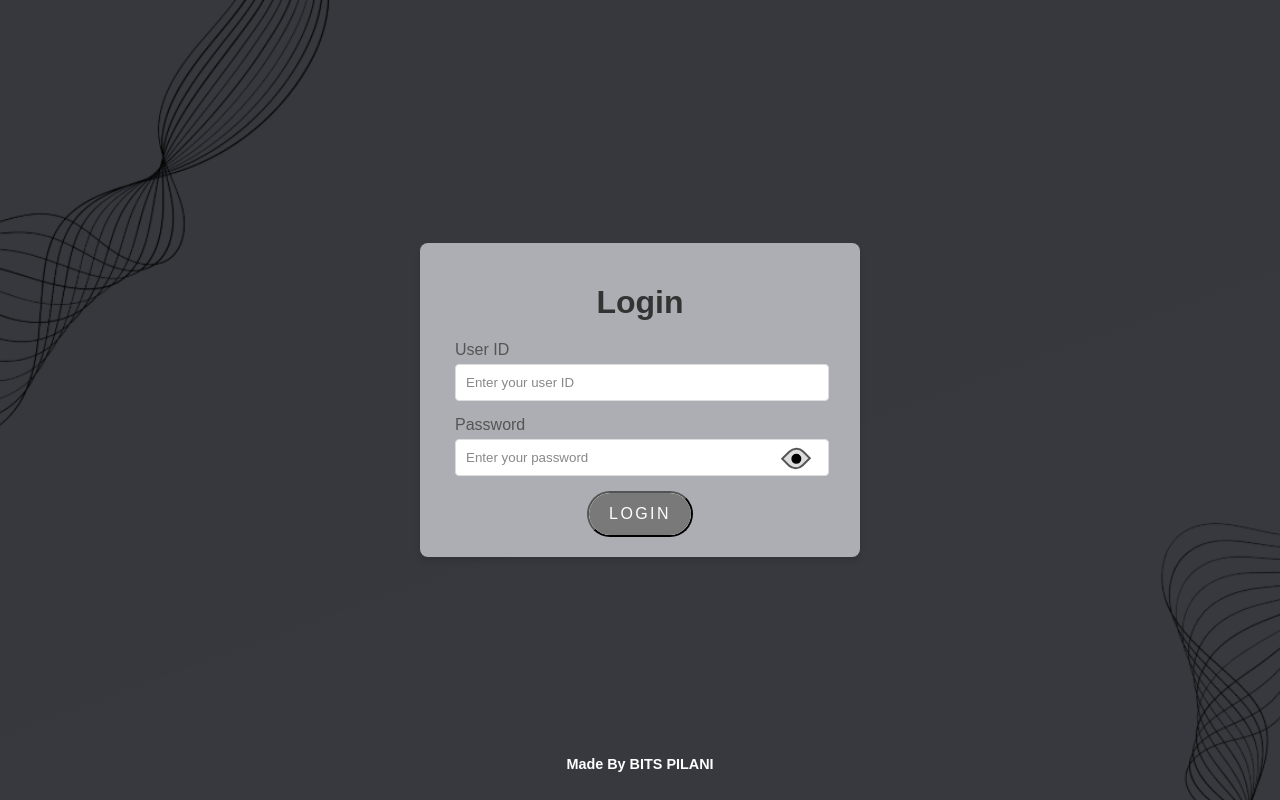
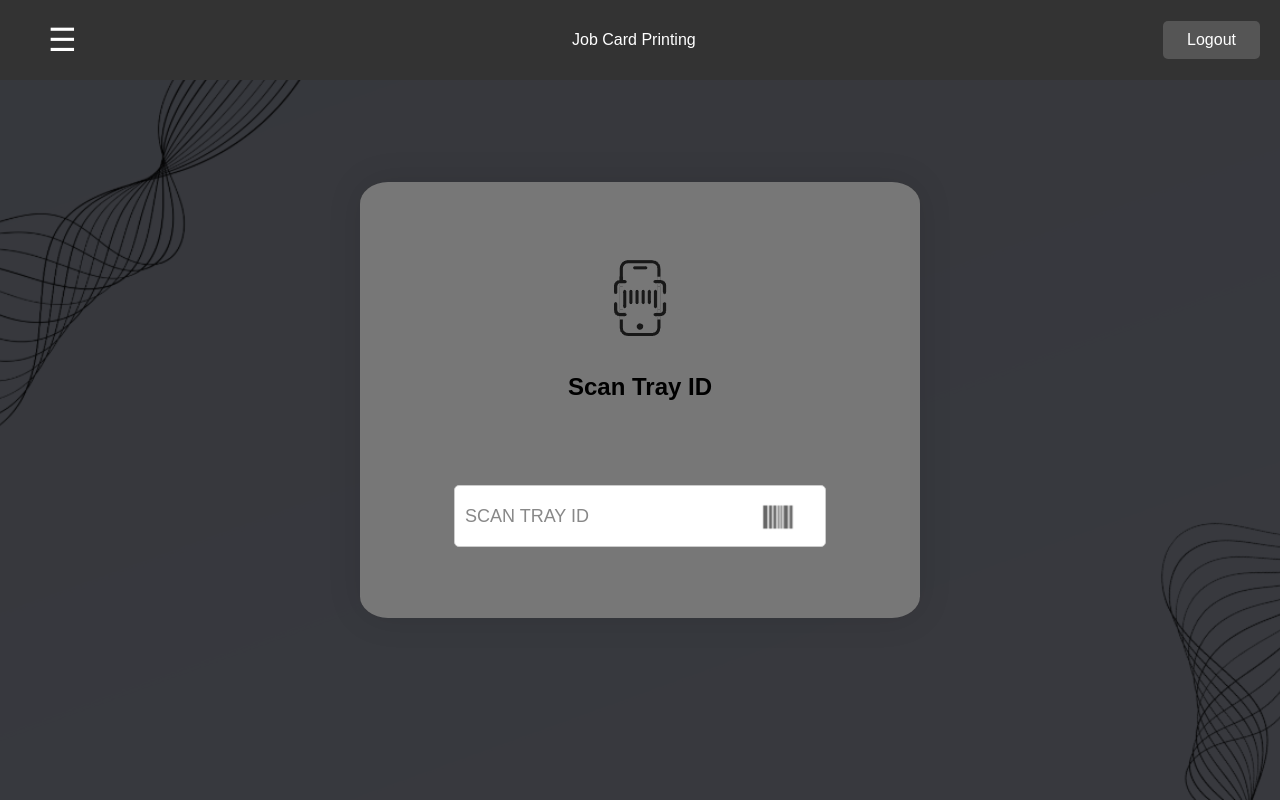
Before and after one commit to Siddhant-Lakhotia/dashboard, a plain HTML site: page index.html in a window 1280 px wide. Drawn offline with Linux system fonts and the light colour scheme; sample sign-in values are in the browser's storage.

Commit message:
Add files via upload

```diff
--- a/index.html
+++ b/index.html
@@ -3,34 +3,89 @@
 <head>
   <meta charset="UTF-8">
   <meta name="viewport" content="width=device-width, initial-scale=1.0">
-    <title>Login Page</title>
-    <link rel="stylesheet" href="styles.css">
+  <title>Job Card Printing</title>
+  <link rel="stylesheet" href="../styles.css">
+
 </head>
 <body>
-    <div class="login-container">
-      <h1>Login</h1>
-      <form id="loginForm" onsubmit="return handleLogin(event)">
-        <div class="form-group">
-          <label for="username">User ID</label>
-          <input type="text" id="username" name="username" placeholder="Enter your user ID" required>
+  <!-- Header Section -->
+  <div class="header">
+    <button class="menu-button" onclick="toggleMenu()">☰</button>
+    <p id="sectionName">Job Card Printing</p>
+    <button class="logout-button" onclick="logout()">Logout</button>
   </div>
-        <div class="form-group password-group">
-          <label for="password">Password</label>
-          <div class="password-wrapper">
-            <input type="password" id="password" name="password" placeholder="Enter your password" required>
-            <div class="eye-icon" id="togglePassword">
-              <div class="eye">
-                <div class="pupil" id="pupil"></div>
+
+  <!-- Left-Side Menu -->
+  <div class="side-menu" id="sideMenu">
+    <a href="index.html">Job Card Printing</a>
+    <a href="section1.html">Section 1</a>
+    <a href="section2.html">Section 2</a>
+    <a href="section3.html">Section 3</a>
+    <a href="section4.html">Section 4</a>
   </div>
-              <div class="cross" id="cross">/</div>
+
+  <!-- Main Content Section -->
+  <div class="main-content">
+    <div class="dashboard_jcp">
+      <img class="img" src="scanner.png" alt="scanner">
+      <h2>Scan Tray ID</h2>
+      <input
+        type="text"
+        placeholder="Scan Tray ID"
+        id="trayInput"
+        maxlength="7"
+        onkeydown="submitOnEnter(event)"
+        oninput="removeSpaces(event)"> <!-- Added space removal handler -->
+      <img class="eximg" src="exscanner.png" alt="Example Scanner">
+      <p id="messageBox"></p>
     </div>
   </div>
-        </div>
-        <button class="logbutton">Login</button>
-        <p id="error-message"></p>
-      </form>
-    </div>
-    <h1 class="footer">Made By BITS PILANI</h1>
-    <script src="script.js"></script>
+
+  <script>
+    // Redirect to login page if not logged in
+    if (!localStorage.getItem('loggedIn')) {
+      window.location.href = '../index.html'; // Redirect to login
+    }
+
+    // Function to toggle the menu visibility
+    function toggleMenu() {
+      const menu = document.getElementById("sideMenu");
+      menu.classList.toggle("open");
+    }
+
+    // Logout function
+    function logout() {
+      localStorage.removeItem('loggedIn');
+      window.location.href = '../index.html'; // Redirect to login
+    }
+
+    // Handle submission when the Enter key is pressed
+    function submitOnEnter(event) {
+      if (event.key === "Enter") {
+        const trayInput = document.getElementById("trayInput");
+        const messageBox = document.getElementById("messageBox");
+
+        // Capitalize the input before submission
+        const trayID = trayInput.value.trim().toUpperCase();
+
+        if (trayID.length === 7) {
+          // Simulate processing the tray ID
+          messageBox.textContent = `Tray ID "${trayID}" submitted successfully.`;
+          messageBox.style.color = "green";
+          trayInput.value = ""; // Clear the input field after submission
+        } else {
+          // Show an error message if the input is invalid
+          messageBox.textContent = "Please enter a valid 7-character Tray ID.";
+          messageBox.style.color = "red";
+        }
+      }
+    }
+
+    // Remove spaces from input as the user types
+    function removeSpaces(event) {
+      const trayInput = event.target;
+      trayInput.value = trayInput.value.replace(/\s+/g, ''); // Remove all spaces
+    }
+  </script>
 </body>
 </html>
```
Also changed, not shown: section1.html (added, +50 -0 lines), section2.html (added, +50 -0 lines), section3.html (added, +50 -0 lines), section4.html (added, +50 -0 lines), exscanner.png (added), scanner.png (added). Lines whose indentation alone changed are shown as unchanged.
